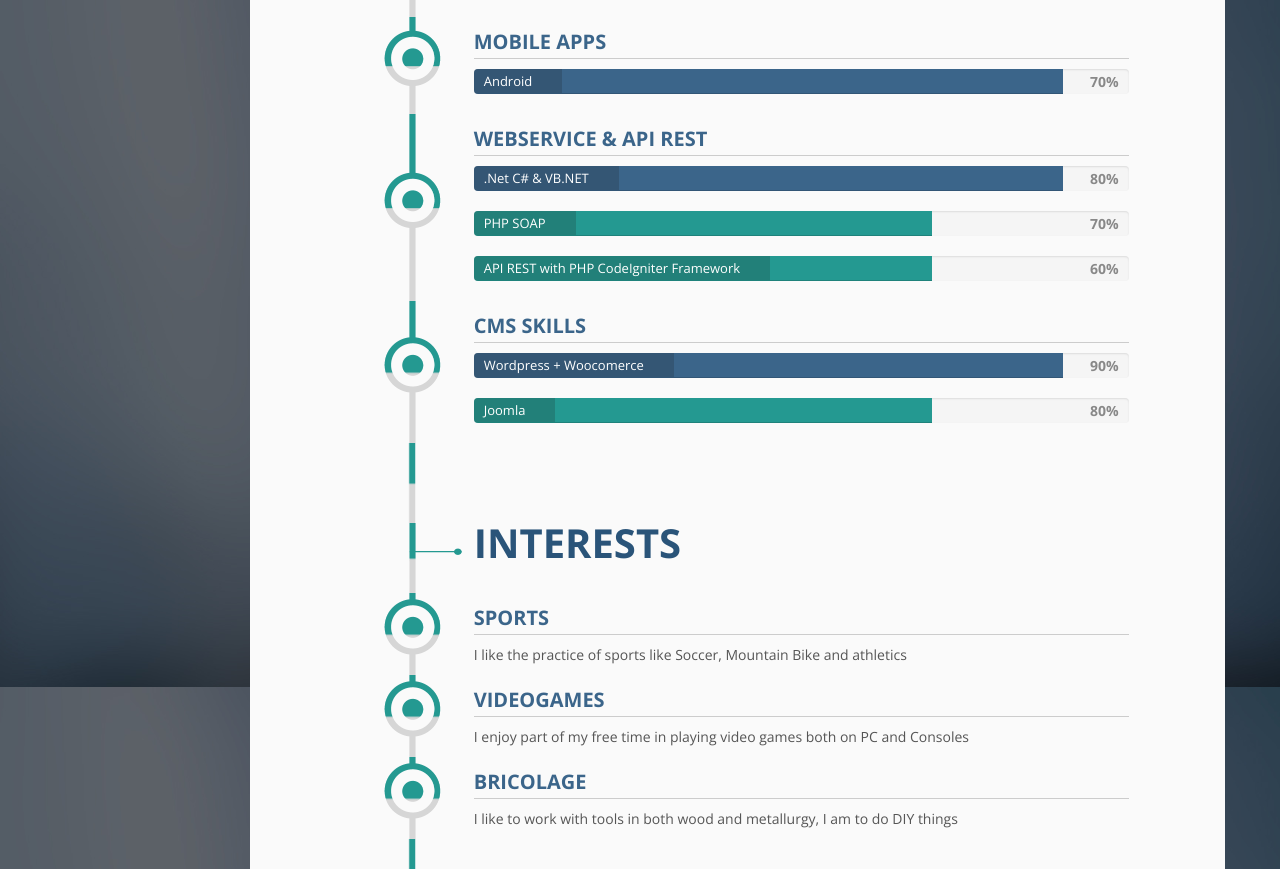
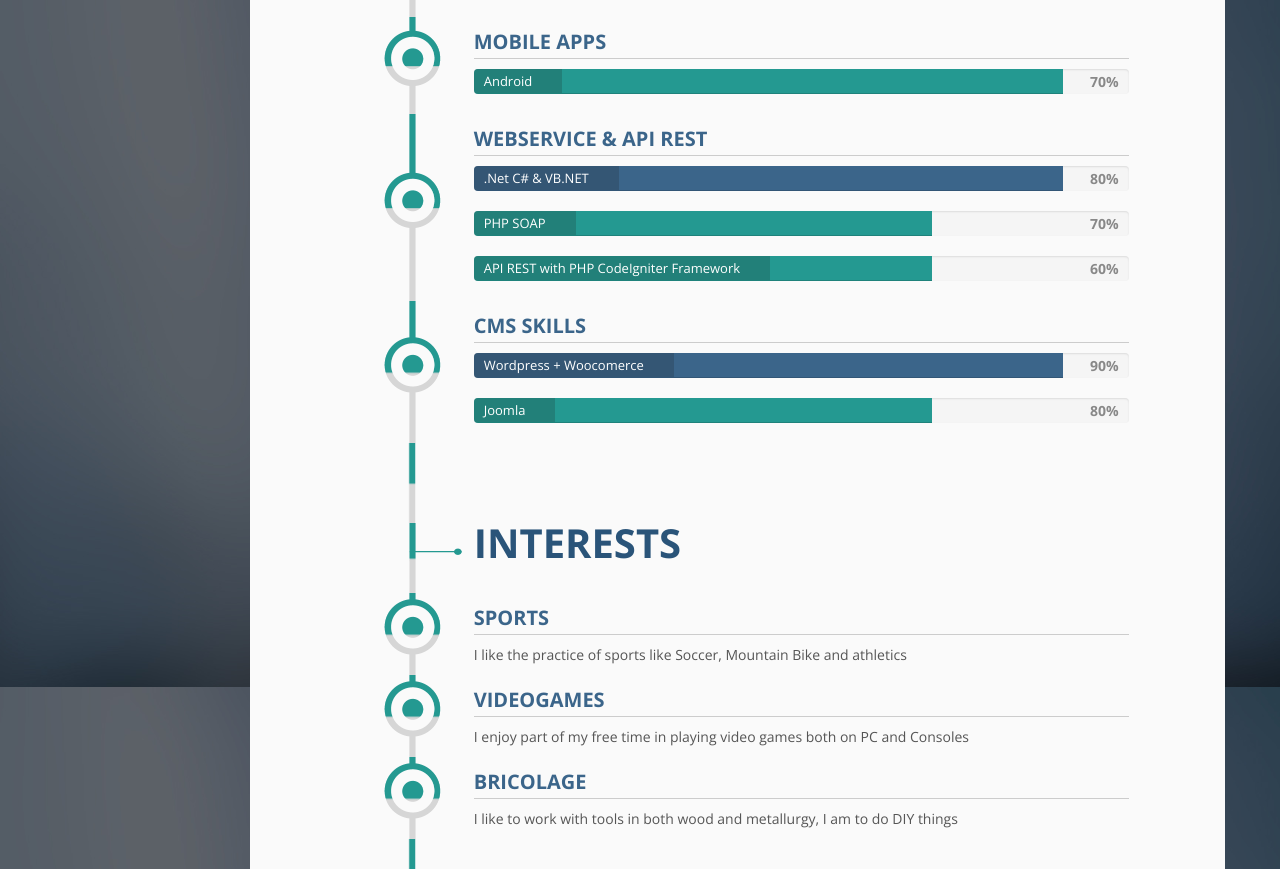
Before and after one commit to mcascantes/mcascantes.github.io, a plain HTML site: page index.html in a window 1280 px wide. Shown: the part 3313-4182 px from the top of the page. Drawn offline with nearby package versions, Linux system fonts and the light colour scheme.

Commit message:
Actualización de Curriculo

```diff
--- a/index.html
+++ b/index.html
@@ -922,7 +922,7 @@
                       <!-- item-list -->
                       <li>
                           <div class="progress">
-                            <div class="progress-bar progress-bar-2" data-percent="90%" role="progressbar" style="width: 90%;">
+                            <div class="progress-bar progress-bar-1" data-percent="90%" role="progressbar" style="width: 90%;">
                                 <span class="sr-only">80% Complete</span>
                             </div>
                             <span class="progress-type">Android</span>
```
